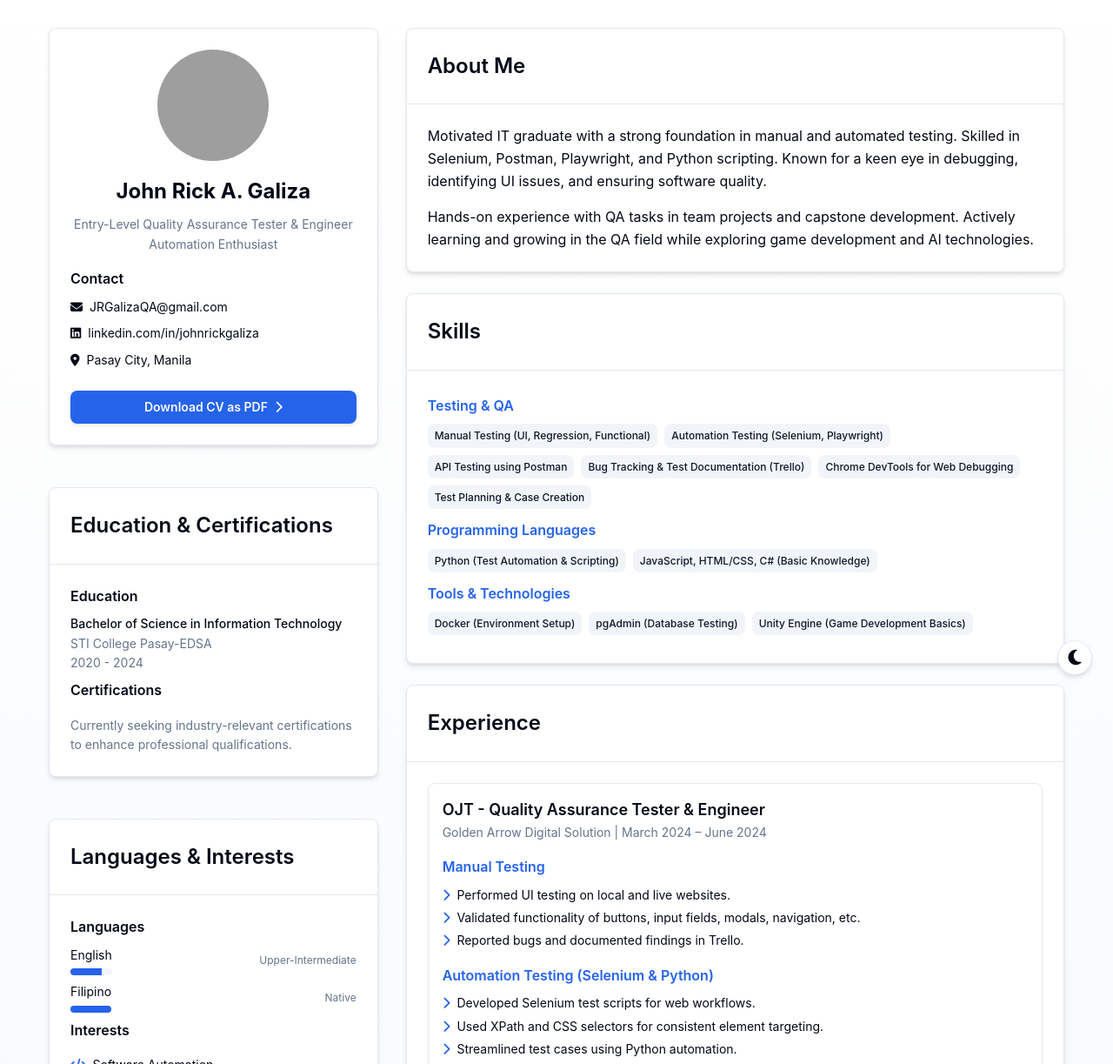
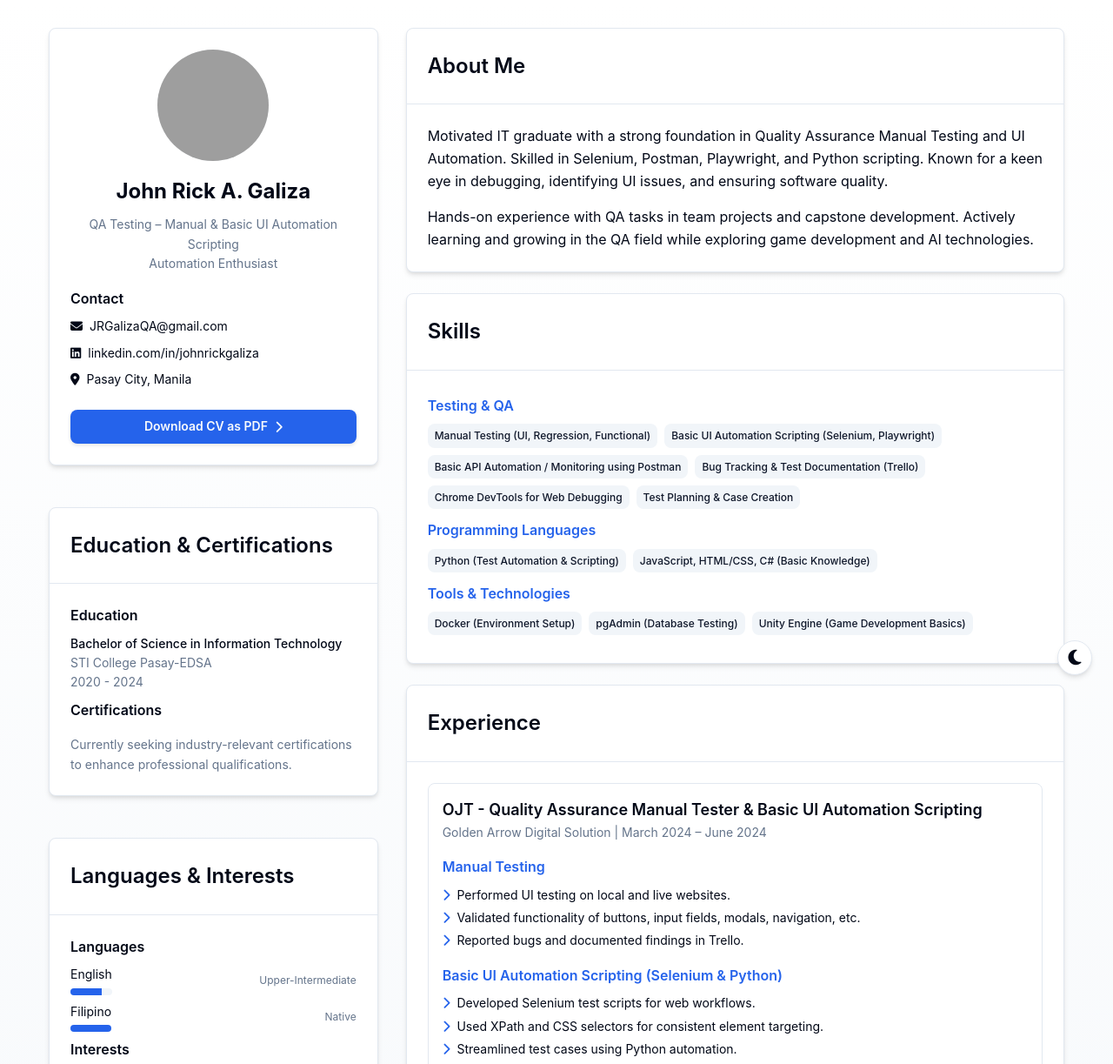
Before and after one commit to JRAGkun/my-CV, a plain HTML site: page index.html in a window 1280 px wide. Shown: the top 1223 px of the page at 87% size. Drawn offline with Linux system fonts and the light colour scheme; grey boxes are pictures that could not be loaded.

Commit message:
Update index.html

```diff
--- a/index.html
+++ b/index.html
@@ -477,7 +477,7 @@
                                 <img src="https://drive.google.com/thumbnail?id=1yOlBoezVn2qx1zSTTTcM488zWK2qas5H" alt="Profile">
                             </div>
                             <h1 class="profile-name">John Rick A. Galiza</h1>
-                            <p class="profile-title">Entry-Level Quality Assurance Tester & Engineer<br>Automation Enthusiast</p>
+                            <p class="profile-title">QA Testing – Manual & Basic UI Automation Scripting<br>Automation Enthusiast</p>
                         </div>
 
                         <div class="space-y-4">
@@ -499,7 +499,7 @@
                                 </div>
                             </div>
 
-                            <a href="https://drive.google.com/uc?export=download&id=1KFxPn92PxP1xxoo4VxRbUY3ulBMqWf8P" class="btn" download="John_Rick_Galiza_CV.pdf">
+                            <a href="https://drive.google.com/uc?export=download&id=1lqhqekbunMEm0Fvzai9jvfhBAUsBl1d8" class="btn" download="John_Rick_Galiza_CV.pdf">
                                 Download CV as PDF
                                 <i class="fas fa-chevron-right"></i>
                             </a>
@@ -591,9 +591,10 @@
                     </div>
                     <div class="card-content space-y-4">
                         <p>
-                            Motivated IT graduate with a strong foundation in manual and automated testing.
-                            Skilled in Selenium, Postman, Playwright, and Python scripting. Known for a keen eye
-                            in debugging, identifying UI issues, and ensuring software quality.
+                            Motivated IT graduate with a strong foundation in Quality Assurance Manual Testing and UI Automation.
+                            Skilled in Selenium, Postman, Playwright, and Python scripting.
+                            Known for a keen eye in debugging, identifying UI issues, and ensuring software quality.
+
                         </p>
                         <p>
                             Hands-on experience with QA tasks in team projects and capstone development.
@@ -612,8 +613,8 @@
                         <div class="skill-category">Testing & QA</div>
                         <div class="skills-container">
                             <span class="badge">Manual Testing (UI, Regression, Functional)</span>
-                            <span class="badge">Automation Testing (Selenium, Playwright)</span>
-                            <span class="badge">API Testing using Postman</span>
+                            <span class="badge">Basic UI Automation Scripting (Selenium, Playwright)</span>
+                            <span class="badge">Basic API Automation / Monitoring using Postman</span>
                             <span class="badge">Bug Tracking & Test Documentation (Trello)</span>
                             <span class="badge">Chrome DevTools for Web Debugging</span>
                             <span class="badge">Test Planning & Case Creation</span>
@@ -641,7 +642,7 @@
                     </div>
                     <div class="card-content">
                         <div class="experience-item">
-                            <h3 class="experience-title">OJT - Quality Assurance Tester & Engineer</h3>
+                            <h3 class="experience-title">OJT - Quality Assurance Manual Tester & Basic UI Automation Scripting</h3>
                             <p class="experience-company">Golden Arrow Digital Solution | March 2024 – June 2024</p>
 
                             <div class="experience-category">Manual Testing</div>
@@ -660,7 +661,7 @@
                                 </li>
                             </ul>
 
-                            <div class="experience-category">Automation Testing (Selenium & Python)</div>
+                            <div class="experience-category">Basic UI Automation Scripting (Selenium & Python)</div>
                             <ul class="experience-list">
                                 <li class="experience-list-item">
                                     <i class="fas fa-chevron-right"></i>
```
